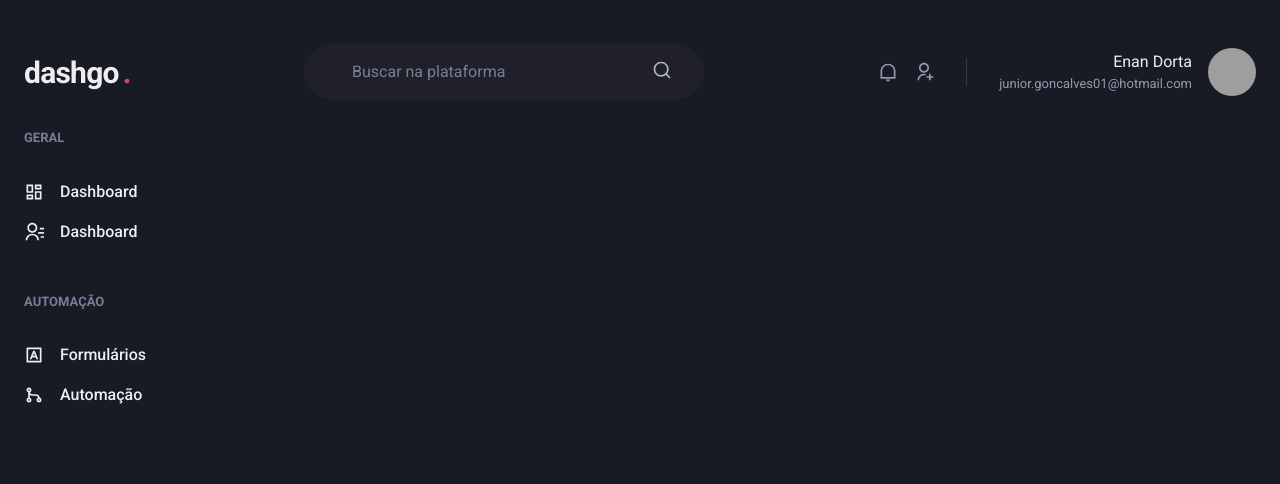
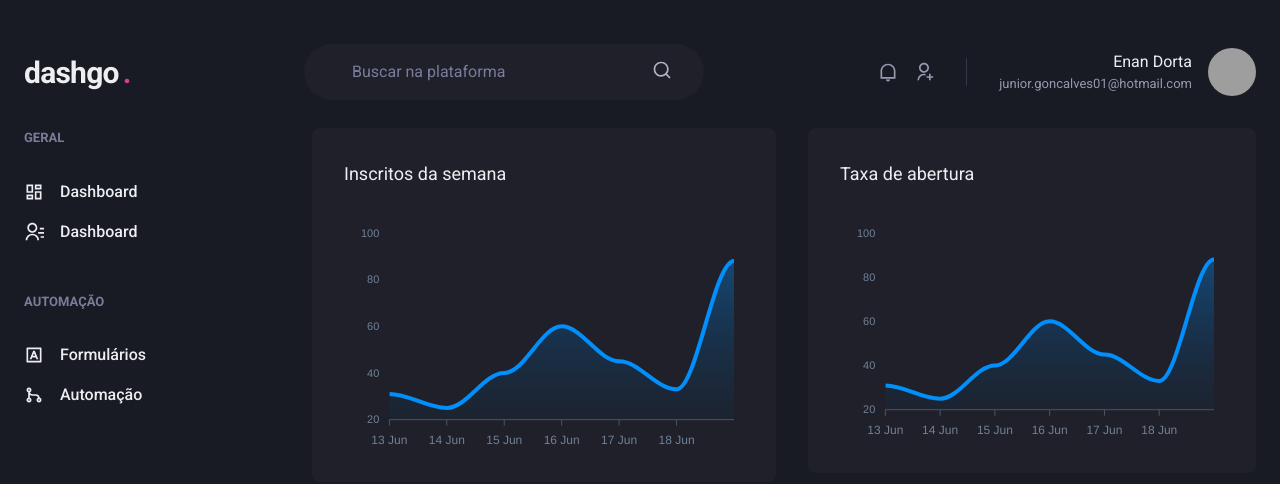
Before and after one commit to EnanDorta/dashgo, a Next.js app: page /dashboard in a window 1280 px wide. Shown: the top 484 px of the page. Built offline with nearby package versions, Linux system fonts and the light colour scheme; grey boxes are pictures that could not be loaded.

Commit message:
pagina: dashboard

```diff
--- a/package.json
+++ b/package.json
@@ -13,9 +13,11 @@
     "@chakra-ui/react": "^2.2.1",
     "@emotion/react": "^11.9.3",
     "@emotion/styled": "^11.9.3",
+    "apexcharts": "^3.35.3",
     "framer-motion": "^6.3.11",
     "next": "12.1.6",
     "react": "18.2.0",
+    "react-apexcharts": "^1.4.0",
     "react-dom": "18.2.0",
     "react-icons": "^4.4.0"
   },
--- a/src/pages/dashboard.tsx
+++ b/src/pages/dashboard.tsx
@@ -1,6 +1,65 @@
-import { Flex } from '@chakra-ui/react'
+import { Box, Flex, SimpleGrid, Text, theme } from '@chakra-ui/react'
+import { ApexOptions } from 'apexcharts';
 import { SideBar } from '../components/Sidebar'
 import { Header } from '../components/Header'
+import  dynamic  from 'next/dynamic'
+
+const Chart = dynamic(() => import('react-apexcharts'), { ssr: false })
+
+const options: ApexOptions = {
+  chart: {
+    toolbar: {
+      show: false,
+    },
+    zoom: {
+      enabled: false,
+    },
+    foreColor: theme.colors.gray[500],
+  },
+  grid: {
+    show: false,
+  },
+  dataLabels: {
+    enabled: false,
+  },
+  tooltip: {
+    enabled: false,
+  },
+  xaxis: {
+    type: 'datetime',
+    axisBorder: {
+      color: theme.colors.gray[600]
+    },
+    axisTicks: {
+      color: theme.colors.gray[600]
+    },
+    categories: [
+      '2022-06-13T00:00:00.000Z',
+      '2022-06-14T00:00:00.000Z',
+      '2022-06-15T00:00:00.000Z',
+      '2022-06-16T00:00:00.000Z',
+      '2022-06-17T00:00:00.000Z',
+      '2022-06-18T00:00:00.000Z',
+      '2022-06-19T00:00:00.000Z',
+    ],
+  },
+  fill: {
+    opacity: 0.3,
+    type: 'gradient',
+    gradient: {
+      shade: 'dark',
+      opacityFrom: 0.6,
+      opacityTo: 0.3,
+    }
+  },
+} as const;
+
+const series = [
+  {
+    name: 'series',
+    data: [31, 25, 40, 60, 45, 33, 88],
+  }
+]
 
 export default function Dashboard () {
   return (
@@ -8,6 +67,27 @@ export default function Dashboard () {
       <Header />
       <Flex w="100%" maxWidth={1480} mx="auto" px="6">
         <SideBar />
+        <SimpleGrid flex="1" gap="4" minChildWidth="320px" alignItems="flex-start">
+          <Box
+            p="8"
+            bg="gray.800"
+            borderRadius={8}
+            pb="4"
+          >
+            <Text fontSize="lg" mb="4">Inscritos da semana</Text>
+            <Chart type='area' options={options} series={series} />
+          </Box>
+          <Box
+            p="8"
+            ml="4"
+            bg="gray.800"
+            borderRadius={8}
+            pb="4"
+            >
+               <Text fontSize="lg" mb="4">Taxa de abertura</Text>
+            <Chart type='area' options={options} series={series} />
+          </Box>
+        </SimpleGrid>
       </Flex>
     </Flex>
   )
```
Also changed, not shown: 1 other file (tests, documents, lock files or other folders).
